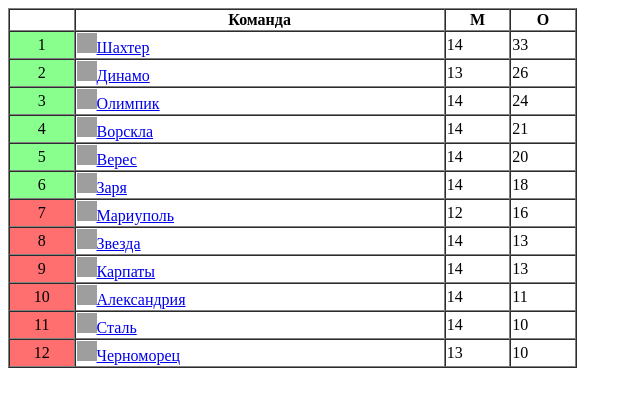
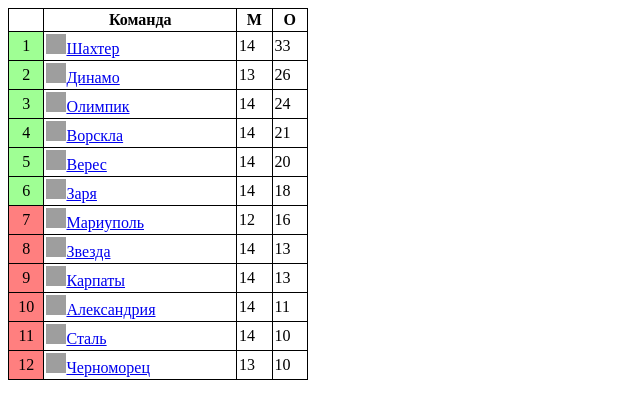
Before and after one commit to Homie23/webtech, a plain HTML site: page Desktop/html2.html in a window 1280 px wide. Shown: the whole page, without its empty margins (0-640 px from the left). Drawn offline with Linux system fonts and the light colour scheme; grey boxes are pictures that could not be loaded.

Commit message:
Update html2.html

```diff
--- a/Desktop/html2.html
+++ b/Desktop/html2.html
@@ -4,9 +4,27 @@
   <meta charset="utf-8">
   <meta name="viewport" content="width=device-width">
   <title>JS Bin</title>
+  <style>
+    table{
+      width: 300px;
+      border: 1px solid;
+      border-collapse: collapse;
+    }
+    th, td{
+      border: 1px solid black;
+      padding: 2px;
+    }
+    tr td:first-child {
+      background: #9FFF94;;
+      text-align: center
+    }
+    tr:nth-child(n + 7) td:first-child {
+      background: #FF7F7F;
+    }
+  </style>
 </head>
 <body>
-<table border width=45% cellspacing="0">
+<table>
   <thead>
   <tr>
     <th> </th>
@@ -17,74 +35,74 @@
   </thead>
   <tbody>
     <tr>
-      <td align=center bgcolor=89FF8D>1</td>
-      <td><img src="https://clck.ru/ehvrs" width="20" height="20" alt="ua flag"><a href="#">Шахтер</a></td>
+      <td>1</td>
+      <td><img src="https://i.ibb.co/mhJfPDt/1469703-313d8fc5.png" width="20" height="20" alt="ua flag"><a href="#">Шахтер</a></td>
       <td>14</td>
       <td>33</td>
     </tr>
     <tr>
-      <td align=center bgcolor=89FF8D>2</td>
-      <td><img src="https://clck.ru/ehvrs" width="20" height="20" alt="ua flag"><a href="#">Динамо</a></td>
+      <td>2</td>
+      <td><img src="https://i.ibb.co/mhJfPDt/1469703-313d8fc5.png" width="20" height="20" alt="ua flag"><a href="#">Динамо</a></td>
       <td>13</td>
       <td>26</td>
     </tr>
     <tr>
-      <td align=center bgcolor=89FF8D>3</td>
-      <td><img src="https://clck.ru/ehvrs" width="20" height="20" alt="ua flag"><a href="#">Олимпик</a></td>
+      <td>3</td>
+      <td><img src="https://i.ibb.co/mhJfPDt/1469703-313d8fc5.png" width="20" height="20" alt="ua flag"><a href="#">Олимпик</a></td>
       <td>14</td>
       <td>24</td>
     </tr>
     <tr>
-      <td align=center bgcolor=89FF8D>4</td>
-      <td><img src="https://clck.ru/ehvrs" width="20" height="20" alt="ua flag"><a href="#">Ворскла</a></td>
+      <td>4</td>
+      <td><img src="https://i.ibb.co/mhJfPDt/1469703-313d8fc5.png" width="20" height="20" alt="ua flag"><a href="#">Ворскла</a></td>
       <td>14</td>
       <td>21</td>
     </tr>
     <tr>
-      <td align=center bgcolor=89FF8D>5</td>
-      <td><img src="https://clck.ru/ehvrs" width="20" height="20" alt="ua flag"><a href="#">Верес</a></td>
+      <td>5</td>
+      <td><img src="https://i.ibb.co/mhJfPDt/1469703-313d8fc5.png" width="20" height="20" alt="ua flag"><a href="#">Верес</a></td>
       <td>14</td>
       <td>20</td>
     </tr>
     <tr>
-      <td align=center bgcolor=89FF8D>6</td>
-      <td><img src="https://clck.ru/ehvrs" width="20" height="20" alt="ua flag"><a href="#">Заря</a></td>
+      <td>6</td>
+      <td><img src="https://i.ibb.co/mhJfPDt/1469703-313d8fc5.png" width="20" height="20" alt="ua flag"><a href="#">Заря</a></td>
       <td>14</td>
       <td>18</td>
     </tr>
     <tr>
-      <td align=center bgcolor=FF6F6F>7</td>
-      <td><img src="https://clck.ru/ehvrs" width="20" height="20" alt="ua flag"><a href="#">Мариуполь</a></td>
+      <td>7</td>
+      <td><img src="https://i.ibb.co/mhJfPDt/1469703-313d8fc5.png" width="20" height="20" alt="ua flag"><a href="#">Мариуполь</a></td>
       <td>12</td>
       <td>16</td>
     </tr>
     <tr>
-      <td align=center bgcolor=FF6F6F>8</td>
-      <td><img src="https://clck.ru/ehvrs" width="20" height="20" alt="ua flag"><a href="#">Звезда</a></td>
+      <td>8</td>
+      <td><img src="https://i.ibb.co/mhJfPDt/1469703-313d8fc5.png" width="20" height="20" alt="ua flag"><a href="#">Звезда</a></td>
       <td>14</td>
       <td>13</td>
     </tr>
     <tr>
-      <td align=center bgcolor=FF6F6F>9</td>
-      <td><img src="https://clck.ru/ehvrs" width="20" height="20" alt="ua flag"><a href="#">Карпаты</a></td>
+      <td>9</td>
+      <td><img src="https://i.ibb.co/mhJfPDt/1469703-313d8fc5.png" width="20" height="20" alt="ua flag"><a href="#">Карпаты</a></td>
       <td>14</td>
       <td>13</td>
     </tr>
     <tr>
-      <td align=center bgcolor=FF6F6F>10</td>
-      <td><img src="https://clck.ru/ehvrs" width="20" height="20" alt="ua flag"><a href="#">Александрия</a></td>
+      <td>10</td>
+      <td><img src="https://i.ibb.co/mhJfPDt/1469703-313d8fc5.png" width="20" height="20" alt="ua flag"><a href="#">Александрия</a></td>
       <td>14</td>
       <td>11</td>
     </tr>
     <tr>
-      <td align=center bgcolor=FF6F6F>11</td>
-      <td><img src="https://clck.ru/ehvrs" width="20" height="20" alt="ua flag"><a href="#">Сталь</a></td>
+      <td>11</td>
+      <td><img src="https://i.ibb.co/mhJfPDt/1469703-313d8fc5.png" width="20" height="20" alt="ua flag"><a href="#">Сталь</a></td>
       <td>14</td>
       <td>10</td>
     </tr>
     <tr>
-      <td align=center bgcolor=FF6F6F>12</td>
-      <td><img src="https://clck.ru/ehvrs" width="20" height="20" alt="ua flag"><a href="#">Черноморец</a></td>
+      <td>12</td>
+      <td><img src="https://i.ibb.co/mhJfPDt/1469703-313d8fc5.png" width="20" height="20" alt="ua flag"><a href="#">Черноморец</a></td>
       <td>13</td>
       <td>10</td>
     </tr>
```
